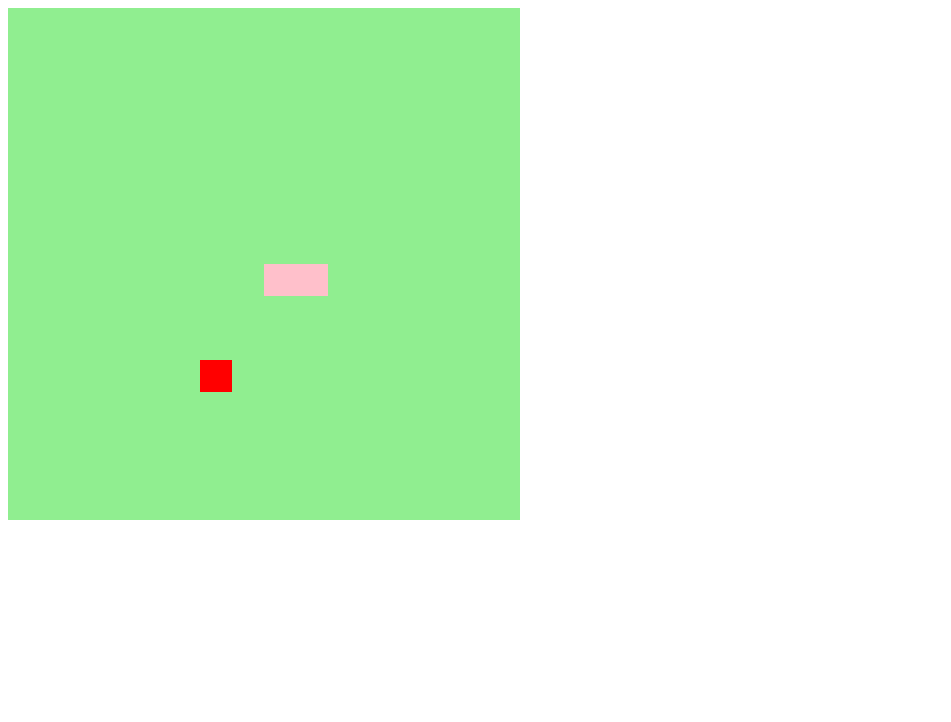
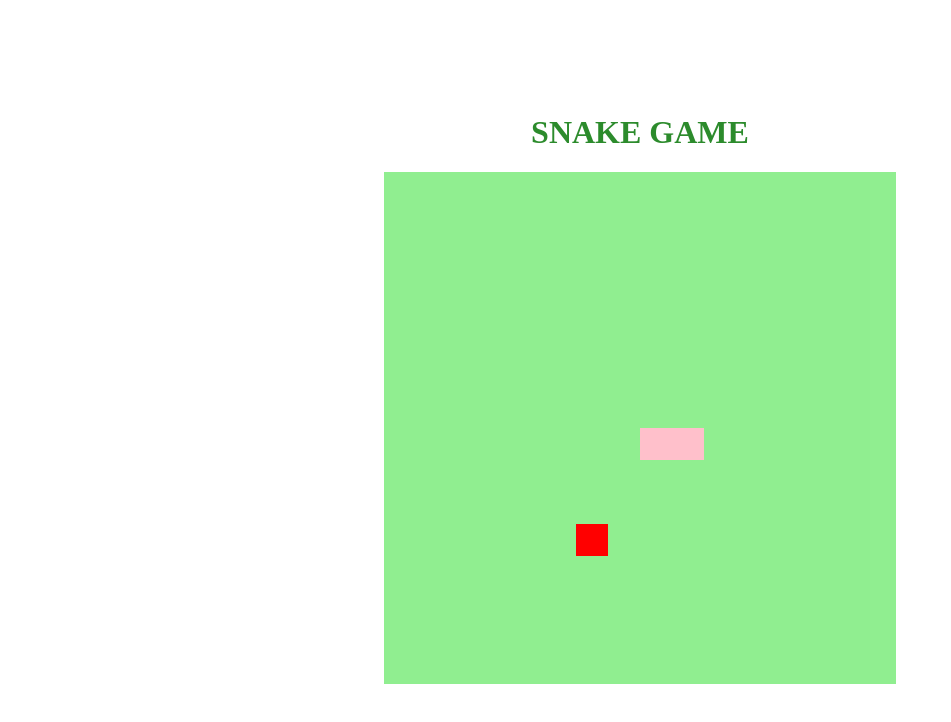
Before and after one commit to jefersonlima/RecriandoJogoCobrinhaJavaScript, a plain HTML site: page index.html in a window 1280 px wide. Shown: the whole page, without its empty margins (0-951 px from the left). Drawn offline with Linux system fonts and the light colour scheme.

Commit message:
Aula 6 - Parte 6

```diff
--- a/index.html
+++ b/index.html
@@ -9,6 +9,7 @@
     <title>Snake Game</title>
 </head>
 <body>
+    <h1><B>SNAKE GAME</B></h1>
     <canvas id="snake" width="512" height="512"></canvas>
 </body>
 </html>
--- a/style.css
+++ b/style.css
@@ -0,0 +1,9 @@
+body{
+    height: 95vh;
+    width: 95;
+    display: flex;
+    justify-content: center;
+    align-items: center;
+    flex-direction: column;
+    color: rgb(44, 139, 44);
+}
```
